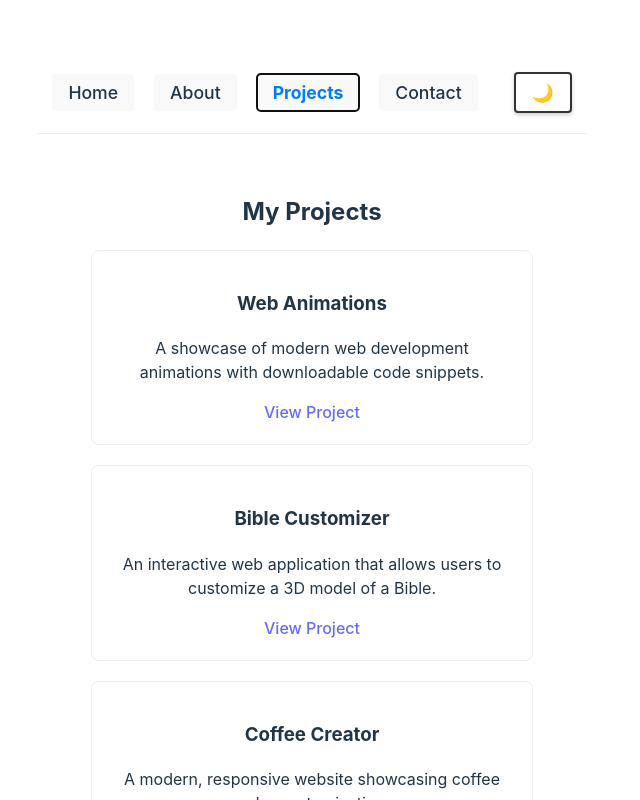
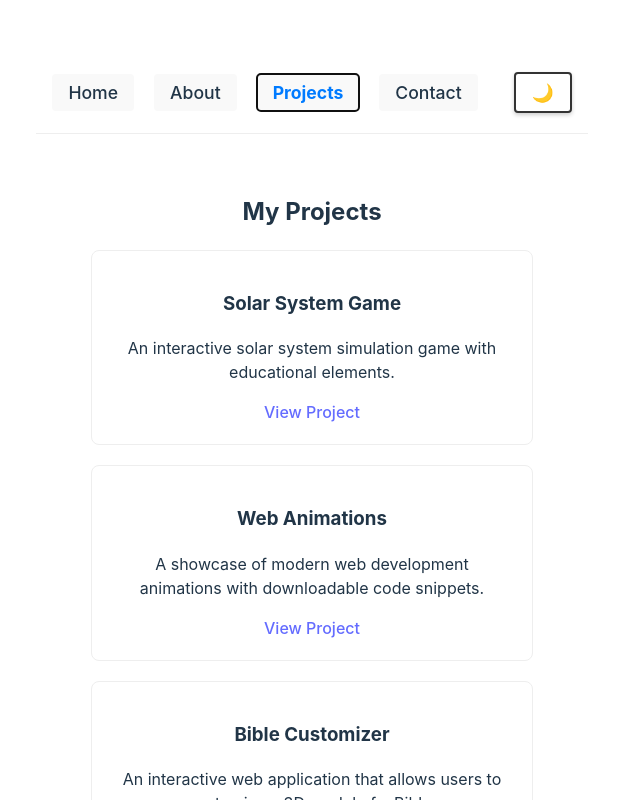
Before and after one commit to andrewwhitman-cpp/personal-website, a React (Vite) app: page / in a window 1280 px wide. Both pictures are taken after a click on the button "Projects". Shown: the top 800 px of the page, without its empty margins (328-968 px from the left). Built offline with nearby package versions, Linux system fonts and the light colour scheme.

Commit message:
adding solar system game to projects

```diff
--- a/src/App.jsx
+++ b/src/App.jsx
@@ -208,6 +208,11 @@ function AppContent() {
             <h2>My Projects</h2>
             <div className="projects-grid">
               <div className="project-card">
+                <h3>Solar System Game</h3>
+                <p>An interactive solar system simulation game with educational elements.</p>
+                <a href="https://andrewwhitman-cpp.github.io/solar-system-game/" target="_blank" rel="noopener noreferrer">View Project</a>
+              </div>
+              <div className="project-card">
                 <h3>Web Animations</h3>
                 <p>A showcase of modern web development animations with downloadable code snippets.</p>
                 <a href="https://andrewwhitman-cpp.github.io/web-features/" target="_blank" rel="noopener noreferrer">View Project</a>
```
